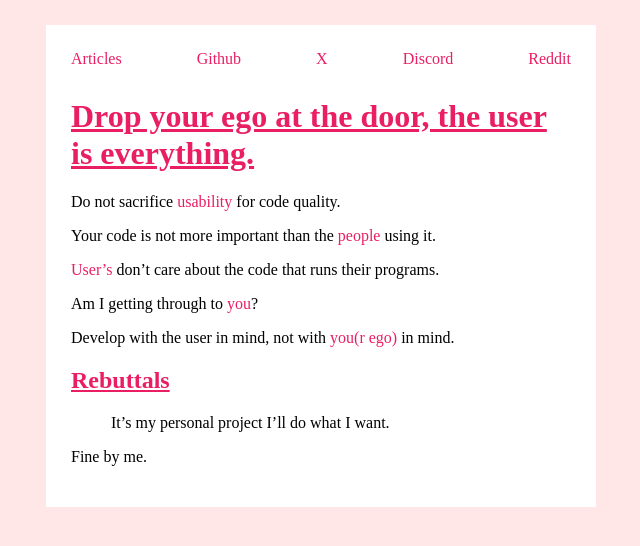
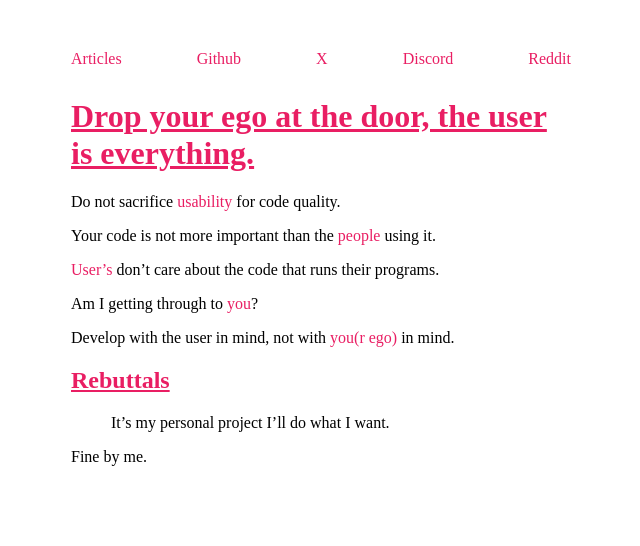
Before and after one commit to joereynolds/joereynolds.github.io, a Jekyll site: the page built from drafts/2020-02-06-the-user-is-everything.md, in a window 1280 px wide. Shown: the top 546 px of the page, without its empty margins (319-959 px from the left). Built offline with Jekyll 4.4.1, drawn with Linux system fonts in a browser that asks for light colours.

Commit message:
Remove background color from html
Remove background color from html element.

```diff
--- a/css/style.css
+++ b/css/style.css
@@ -1,10 +1,6 @@
 :root {
     --color-primary: #e91e63;
     --color-secondary: #ffe7e7;
-}
-
-html {
-    background: var(--color-secondary);
 }
 
 h1,h2,h3,h4,h5 {
```
